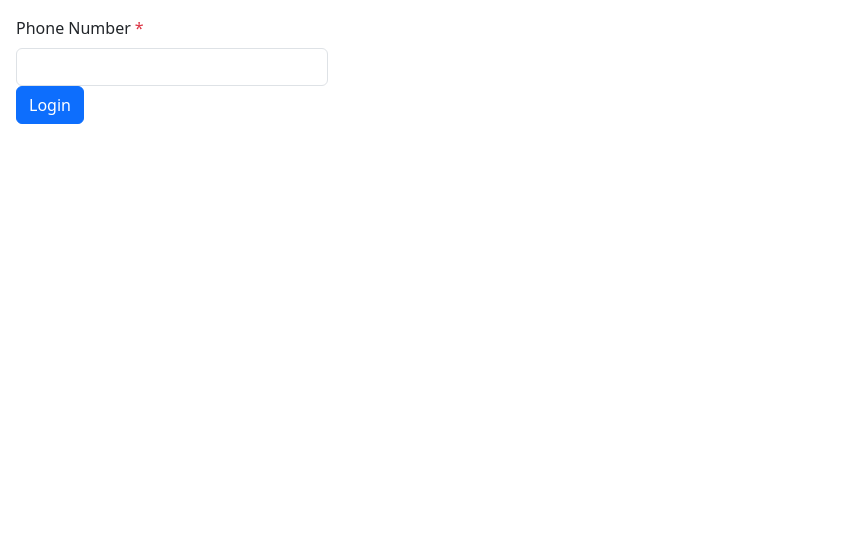
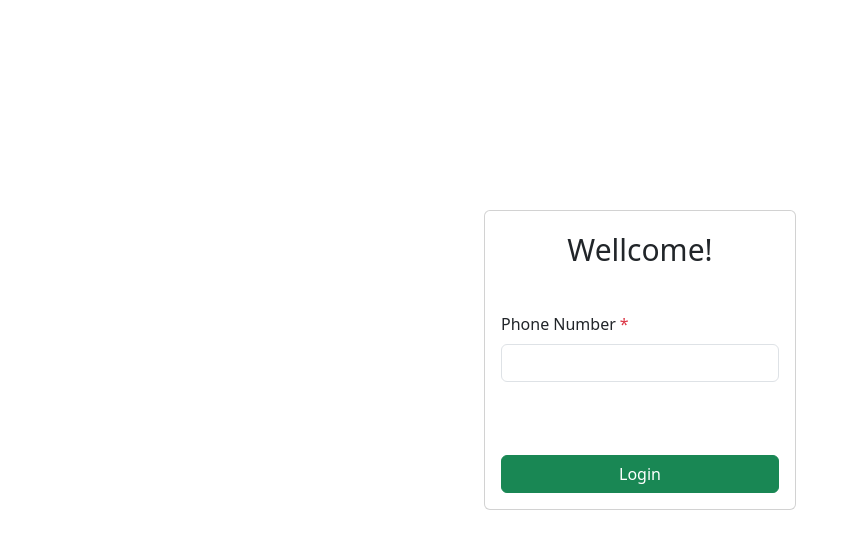
Before and after one commit to SamanKeighobadi/dekamond-team, a Next.js app: page /auth in a window 1280 px wide. Shown: the top 548 px of the page, without its empty margins (0-843 px from the left). Built offline with nearby package versions, Linux system fonts and the light colour scheme.

Commit message:
feat: add scss modules for core pages

```diff
--- /dev/null
+++ b/app/auth/auth.module.scss
@@ -0,0 +1,33 @@
+.wrapper {
+  display: flex;
+  justify-content: center;
+  align-items: center;
+  height: 90vh;
+
+  form {
+    height: 90%;
+    margin: 40px 0 0 0;
+    position: relative;
+    button {
+      // margin: 30px 0 0 0;
+      position: absolute;
+      bottom: 0;
+    }
+  }
+
+  .form {
+    height: 300px;
+  }
+  .header {
+    text-align: center;
+
+    p {
+      font-size: 30px;
+      font-weight: 500;
+      margin: 0;
+    }
+  }
+}
+
+@media only screen and (max-width: 600px) {
+}
--- a/app/auth/page.tsx
+++ b/app/auth/page.tsx
@@ -1,16 +1,21 @@
 "use client";
-
+// ****** Styles ****** //
+import styles from "./auth.module.scss";
+// ****** Custom Components ****** //
 import Button from "../components/ui/Button";
 import Input from "../components/ui/Input";
+// ****** HTTP methods ****** //
+import { useQuery } from "@tanstack/react-query";
 import { getRandomUser } from "@/services/auth.services";
-import { useQuery } from "@tanstack/react-query";
+// ****** Zod Validations & Third-Party  ****** //
+import z from "zod";
 import { schema } from "./validations/schema";
-import z from "zod";
+import { zodResolver } from "@hookform/resolvers/zod";
 import { SubmitHandler, useForm } from "react-hook-form";
-import { zodResolver } from "@hookform/resolvers/zod";
+// ****** Utils & libs ****** //
+import AuthTokenManager from "@/lib/TokenManager";
+// ****** Next Hooks ****** //
 import { useRouter } from "next/navigation";
-import { useEffect } from "react";
-import AuthTokenManager from "@/lib/TokenManager";
 
 type FormData = z.infer<typeof schema>;
 
@@ -48,8 +53,11 @@ const AuthPage = () => {
   };
 
   return (
-    <div className="p-3">
-      <div className="col-md-3">
+    <div className={`${styles.wrapper} p-3`}>
+      <div className={`${styles.form} col-md-3 col-sm-8 col-11 card p-3 rounded`}>
+        <div className={`${styles.header}`}>
+          <p>Wellcome!</p>
+        </div>
         <form onSubmit={handleSubmit(onSubmit)}>
           <Input
             label="Phone Number"
@@ -60,7 +68,13 @@ const AuthPage = () => {
             register={register}
           />
 
-          <Button variant="primary" type="submit" isLoading={isLoading}>
+          <Button
+            variant="success"
+            fullWidth
+            type="submit"
+
+            isLoading={isLoading}
+          >
             Login
           </Button>
         </form>
--- a/app/components/ui/Input.tsx
+++ b/app/components/ui/Input.tsx
@@ -43,7 +43,7 @@ const Input = (props: InputProps) => {
         {...(register ? register(name) : {})}
       />
 
-      {error && <p className="text-danger mt-1 ">{error.message}</p>}
+      {error && <p className="text-danger mt-1 error ">{error.message}</p>}
     </div>
   );
 };
--- a/app/dashboard/page.tsx
+++ b/app/dashboard/page.tsx
@@ -2,6 +2,7 @@
 
 import AuthTokenManager from "@/lib/TokenManager";
 import { useEffect } from "react";
+import styles from './dashboard.module.scss'
 
 const DashbaordPage = () => {
   const auth = new AuthTokenManager("/auth");
@@ -11,8 +12,8 @@ const DashbaordPage = () => {
   }, []);
 
   return (
-    <div className=" d-flex  justify-content-center ">
-      <div className="alert alert-info">
+    <div className={`${styles.container}`}>
+      <div className={`alert alert-info ${styles.message}`}>
         <h1 className="p-4 ">Wellcom To Dashbaord !</h1>
       </div>
     </div>
```
Also changed, not shown: app/dashboard/dashboard.module.scss (added, +15 -0 lines).
